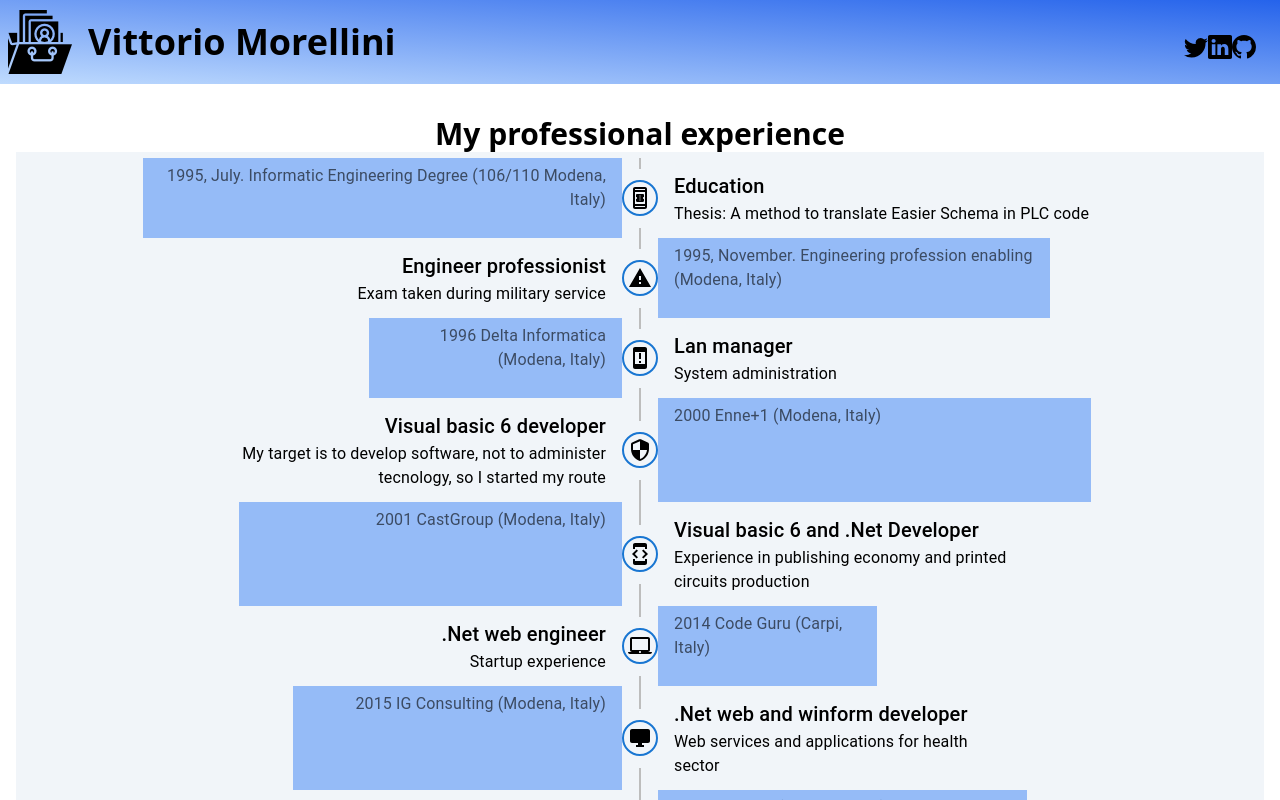
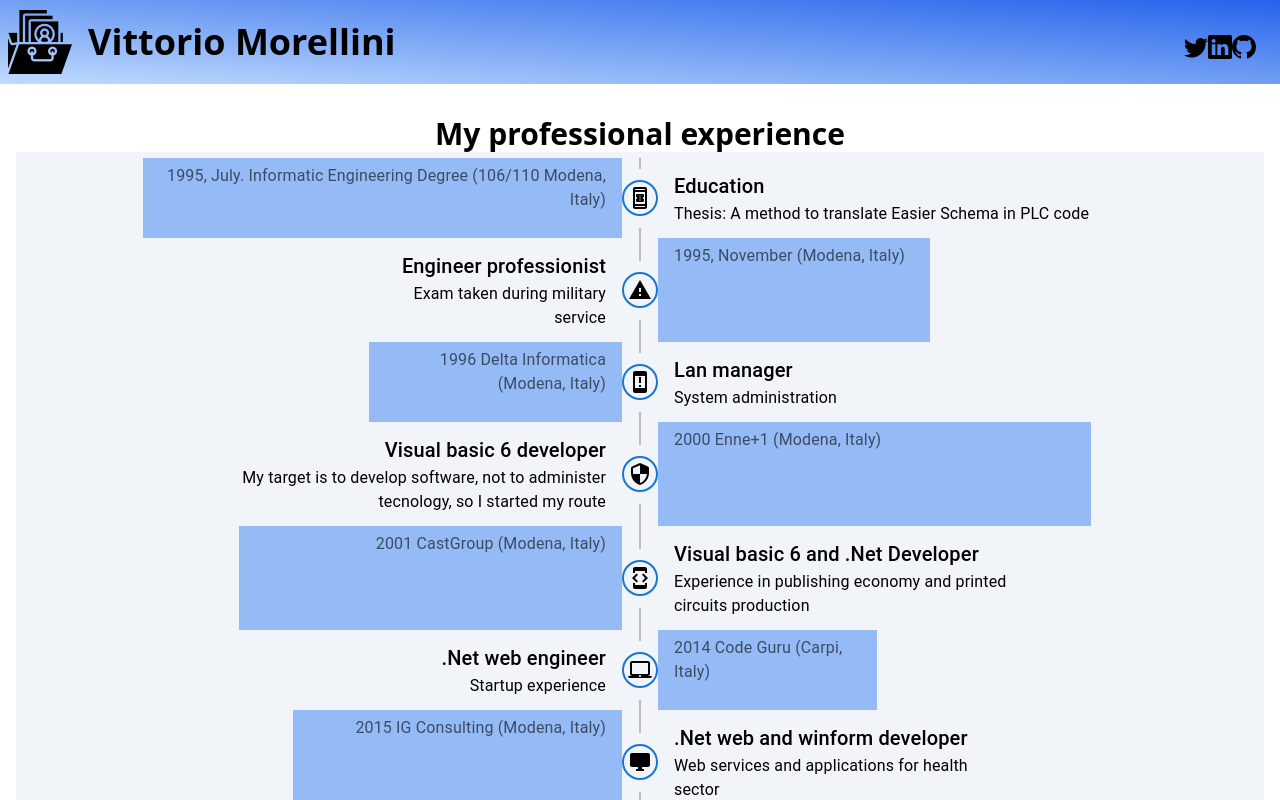
Before and after one commit to VittorioMorellini/Portfolio, a Next.js app: page /experience in a window 1280 px wide. Shown: the top 800 px of the page. Built offline with nearby package versions, Linux system fonts and the light colour scheme; what react-toast-notifications would draw is missing.

Commit message:
Fix Experience page

```diff
--- a/pages/experience/index.tsx
+++ b/pages/experience/index.tsx
@@ -53,7 +53,7 @@ function Experience() {
             variant="body1"
             color="text.secondary"
           >
-            1995, November. Engineering profession enabling (Modena, Italy)
+            1995, November (Modena, Italy)
           </TimelineOppositeContent>
           <TimelineSeparator>
             <TimelineConnector />
```
